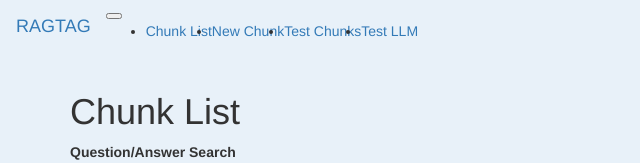
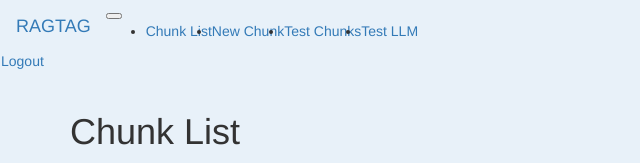
Before and after one commit to patw/RAGTAG, a Flask app: page / in a window 1280 px wide. Shown: the top 163 px of the page, without its empty margins (0-640 px from the left). Run offline with Flask 3, Linux system fonts and the light colour scheme; the visitor is signed in with stand-in values (Sample User, id 1); data that the repository does not hold is empty; parts of the project's set-up code (start-up, migrations or seed data) failed here and were passed over; some libraries are stand-ins or nearby versions.

Commit message:
Logout button in nav template

```diff
--- a/templates/ragtag_base.html
+++ b/templates/ragtag_base.html
@@ -35,5 +35,8 @@ RAGTAG
             </li>
         </ul>
     </div>
+    <div class="ml-auto"> <!-- Use Bootstrap's 'ml-auto' class for right alignment -->
+        <a class="nav-link" href="/logout">Logout</a>
+    </div>
 </nav>
 {% endblock %}
```
